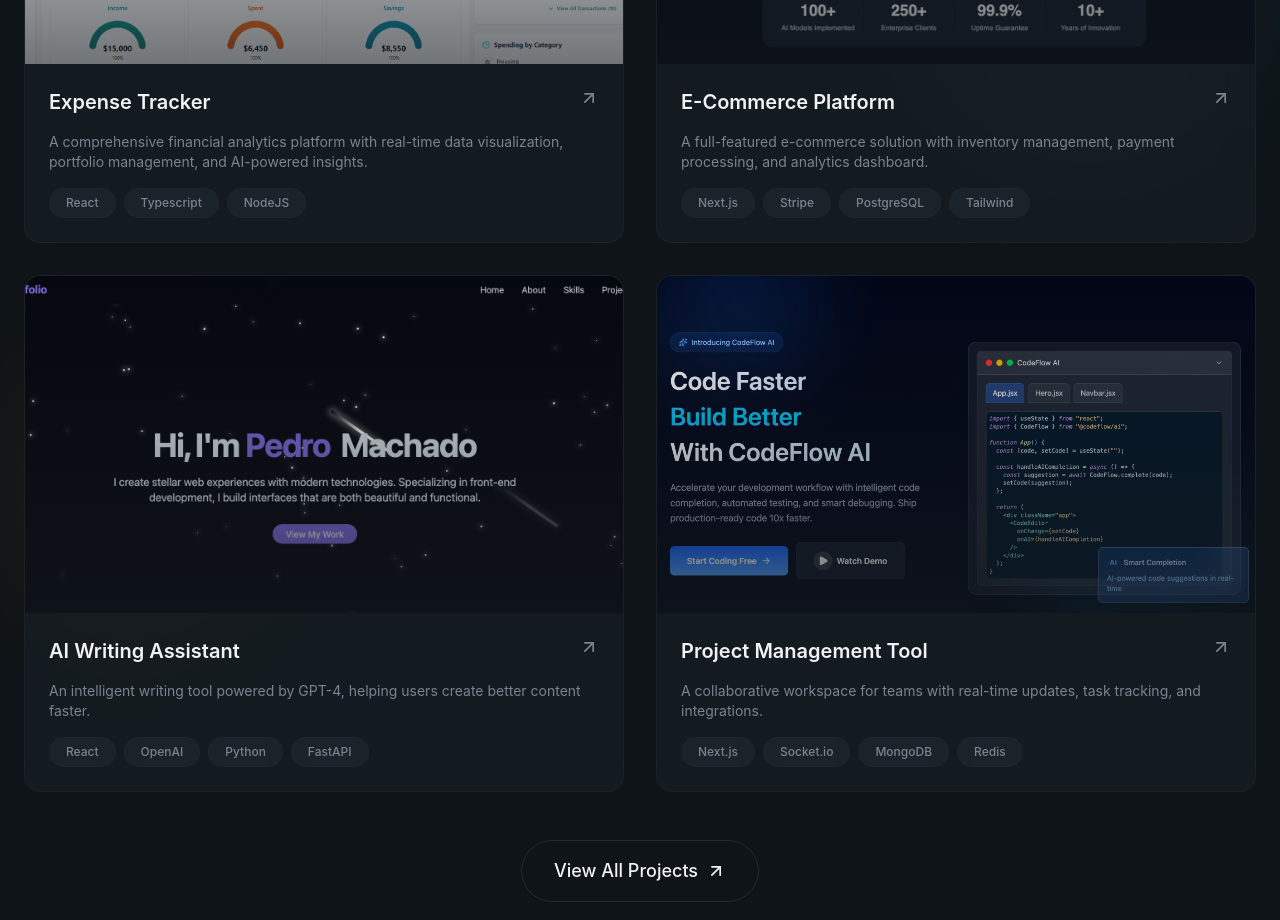
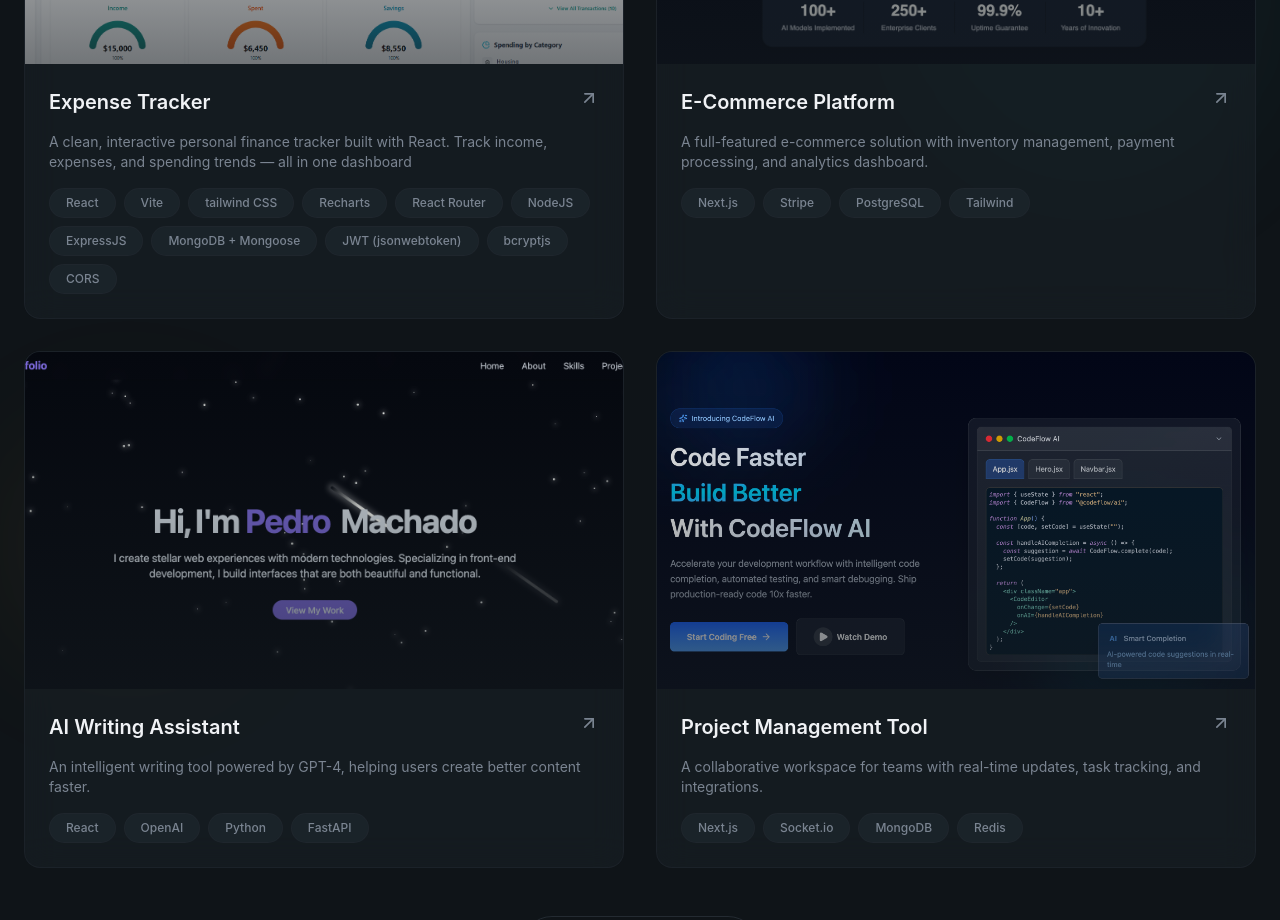
Before and after one commit to deepshikava/dev-personal-portfolio, a React (Vite) app: page / in a window 1280 px wide. Shown: the part 4480-5400 px from the top of the page. Built offline with nearby package versions, Linux system fonts and the light colour scheme.

Commit message:
updated expense tracker project description

```diff
--- a/src/sections/Projects.jsx
+++ b/src/sections/Projects.jsx
@@ -5,9 +5,21 @@ const projects = [
   {
     title: "Expense Tracker",
     description:
-      "A comprehensive financial analytics platform with real-time data visualization, portfolio management, and AI-powered insights.",
+      "A clean, interactive personal finance tracker built with React. Track income, expenses, and spending trends — all in one dashboard",
     image: "/projects/expense_tracker.png",
-    tags: ["React", "Typescript", "NodeJS"],
+    tags: [
+      "React",
+      "Vite",
+      "tailwind CSS",
+      "Recharts",
+      "React Router",
+      "NodeJS",
+      "ExpressJS",
+      "MongoDB + Mongoose",
+      "JWT (jsonwebtoken)",
+      "bcryptjs",
+      "CORS",
+    ],
     link: "https://expense-tracker-frontend-roan-pi.vercel.app",
     github: "https://github.com/deepshikava/expense-tracker/tree/main",
   },
```
